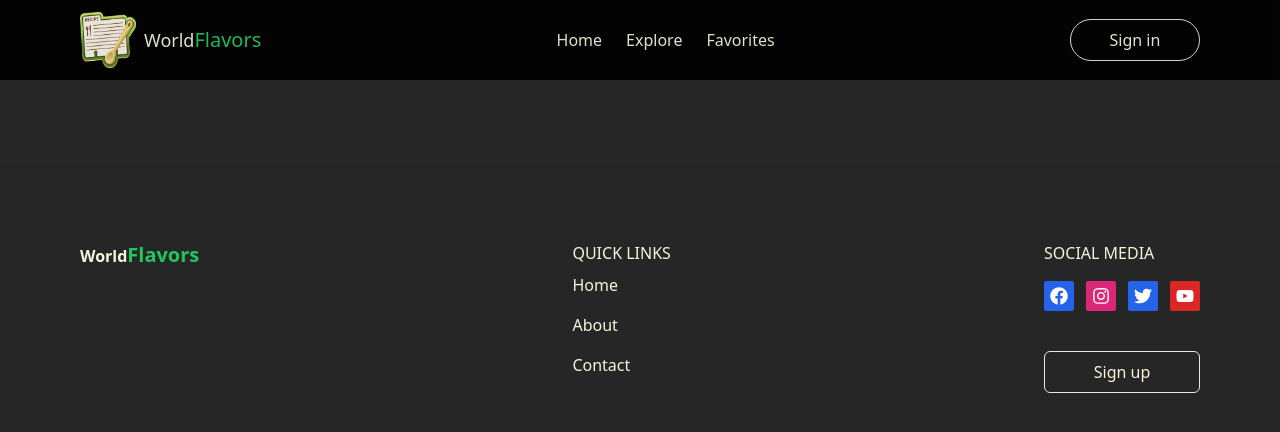
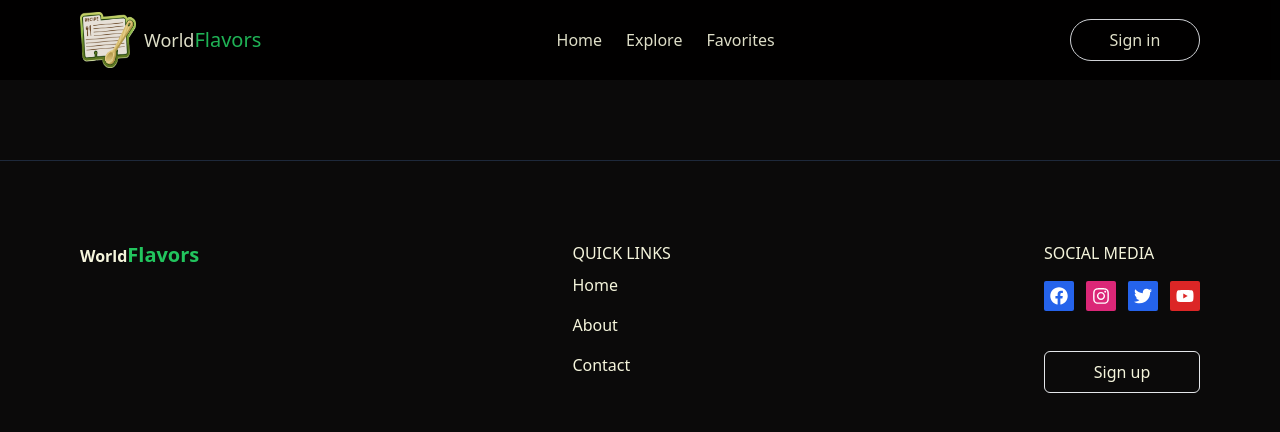
Before and after one commit to ShirinAziz/foodMenuApp, a React (Vite) app: page /faavorites in a window 1280 px wide. Shown: the top 432 px of the page. Built offline with nearby package versions, Linux system fonts and the light colour scheme; the HTML template or start-up script is replaced by a standard one.

Commit message:
changed bakground color

```diff
--- a/src/index.css
+++ b/src/index.css
@@ -3,7 +3,7 @@
 @tailwind utilities;
 
 body {
-  background-color: rgb(39, 38, 38);
+  background-color: rgb(11, 10, 10);
   color: beige;
 }
 
```
